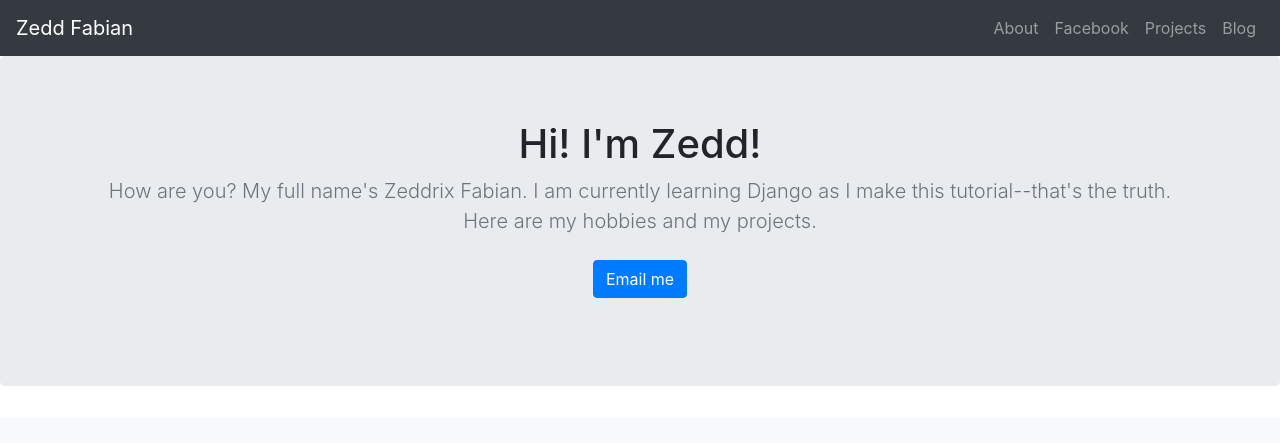
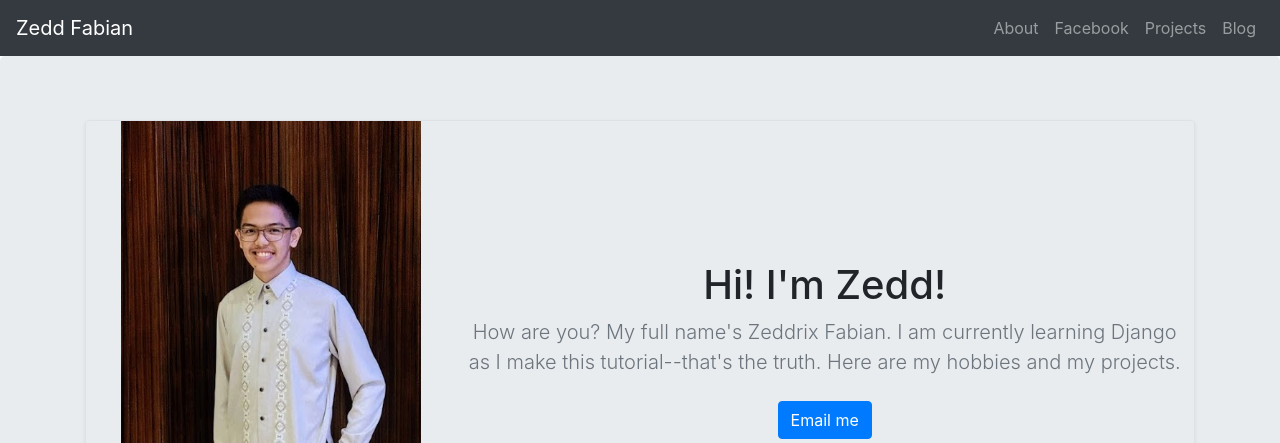
Before and after one commit to zeddrix/portfolio-project, a Django app: page / in a window 1280 px wide. Shown: the top 443 px of the page. Run offline with Django 3.2, Linux system fonts and the light colour scheme; data comes from the database, SQL or seed files in the repository; some libraries are stand-ins or nearby versions.

Commit message:
Added my own picture on homepage.

```diff
--- a/hobby/templates/hobby/home.html
+++ b/hobby/templates/hobby/home.html
@@ -2,6 +2,7 @@
 <!doctype html>
 <html lang="en">
   <head>
+    {% load static %}
     <meta charset="utf-8">
     <meta name="viewport" content="width=device-width, initial-scale=1, shrink-to-fit=no">
     <meta name="description" content="">
@@ -65,11 +66,21 @@
 
   <section class="jumbotron text-center">
     <div class="container">
-      <h1>Hi! I'm Zedd!</h1>
-      <p class="lead text-muted">How are you? My full name's Zeddrix Fabian. I am currently learning Django as I make this tutorial--that's the truth. Here are my hobbies and my projects.</p>
-      <p>
-        <a href="mailto:zeddrix.fabian@gmail.com" class="btn btn-primary my-2">Email me</a>
-      </p>
+      <div
+        class="row no-gutters border rounded overflow-hidden  mb-4 shadow-sm h-md-250 align-items-center">
+        <div class="col-md-4 mb-3 ">
+          <img class="img-fluid" src="{% static 'Zedd.jpg' %}" height="300" width="300"/>
+        </div>
+        <div class="col-md-8 d-flex flex-column text-center p-2 justify-content-center">
+          <h1>Hi! I'm Zedd!</h1>
+          <p class="lead text-muted">How are you? My full name's Zeddrix Fabian.
+            I am currently learning Django as I make this tutorial--that's the truth.
+            Here are my hobbies and my projects.</p>
+          <p>
+            <a href="mailto:zeddrix.fabian@gmail.com" class="btn btn-primary my-2">Email me</a>
+          </p>
+        </div>
+      </div>
     </div>
   </section>
 
```
